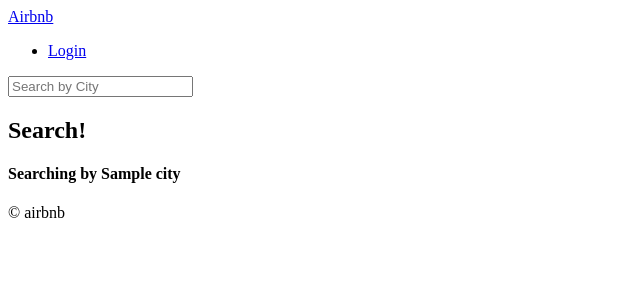
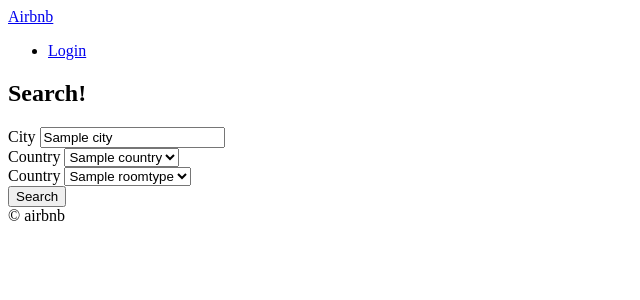
Before and after one commit to DarrenKwonDev/airbnb_clone_final, a Django app: template templates/rooms/search.html in a window 1280 px wide. Shown: the top 300 px of the page, without its empty margins (0-640 px from the left). Run offline with Django 3.2, Linux system fonts and the light colour scheme; tables that the repository leaves empty hold one stand-in row (values such as "Sample post"); the template is opened without the code that fills it: values that come from a table or form of the project are taken from there, most other values are stand-ins (such as "Sample title", 1, 10 or a date in 2020).

Commit message:
search header

```diff
--- a/templates/base.html
+++ b/templates/base.html
@@ -6,11 +6,15 @@
     <title>{% block page_name%} {% endblock page_name%} | Airbnb</title>
   </head>
   <body>
+    <header>
+      {% include "partials/nav.html"%}
+      {% block search-bar %}
+        <form method="get" action="{% url "rooms:search"%}">
+          <input placeholder="Search by City" name="city"/>
+        </form>
+      {% endblock search-bar %}
+    </header>
 
-    {% include "partials/header.html"%}
-
-    {% block content %} {% endblock %}
-
-    {% include "partials/footer.html"%}
+    {% block content %} {% endblock %} {% include "partials/footer.html"%}
   </body>
 </html>
--- a/templates/partials/header.html
+++ /dev/null
@@ -1,11 +0,0 @@
-<header>
-  <a href="{% url "core:home" %}">Airbnb</a>
-  <ul>
-    <li>
-      <a href="#">Login</a>
-    </li>
-  </ul>
-  <form method="get" action="{% url "rooms:search"%}">
-    <input placeholder="Search by City" name="city"/>
-  </form>
-</header>
--- /dev/null
+++ b/templates/partials/nav.html
@@ -0,0 +1,7 @@
+
+  <a href="{% url "core:home" %}">Airbnb</a>
+  <ul>
+    <li>
+      <a href="#">Login</a>
+    </li>
+  </ul>
--- a/templates/rooms/search.html
+++ b/templates/rooms/search.html
@@ -5,10 +5,35 @@
     Search
 {% endblock page_name %}
 
+{% block search-bar %}
+{% endblock search-bar %}
+
 {% block content %}
 
     <h2>Search!</h2>
 
-    <h4>Searching by {{city}}</h4>
+    <form method="get" action="{% url "rooms:search"%}">
+        <div>
+            <label for="city">City</label>
+            <input value="{{city}}" placeholder="Search by City" name="city" id="city" />
+        </div>
+        <div>
+            <label for="country">Country</label>
+            <select id="country" name="country">
+                {% for country in countries %}
+                    <option value="{{country.code}}">{{country.name}}</option>
+                {% endfor %}
+            </select>
+        </div>
+        <div>
+            <label for="room_type">Country</label>
+            <select id="room_type" name="room_type">
+                {% for room_type in room_types %}
+                    <option value="{{room_type.pk}}">{{room_type.name}}</option>
+                {% endfor %}
+            </select>
+        </div>
+        <input type="submit" value="Search"></input>
+    </form>
 
 {% endblock content %}
```
Also changed, not shown: rooms/views.py (+9 -2 lines).
